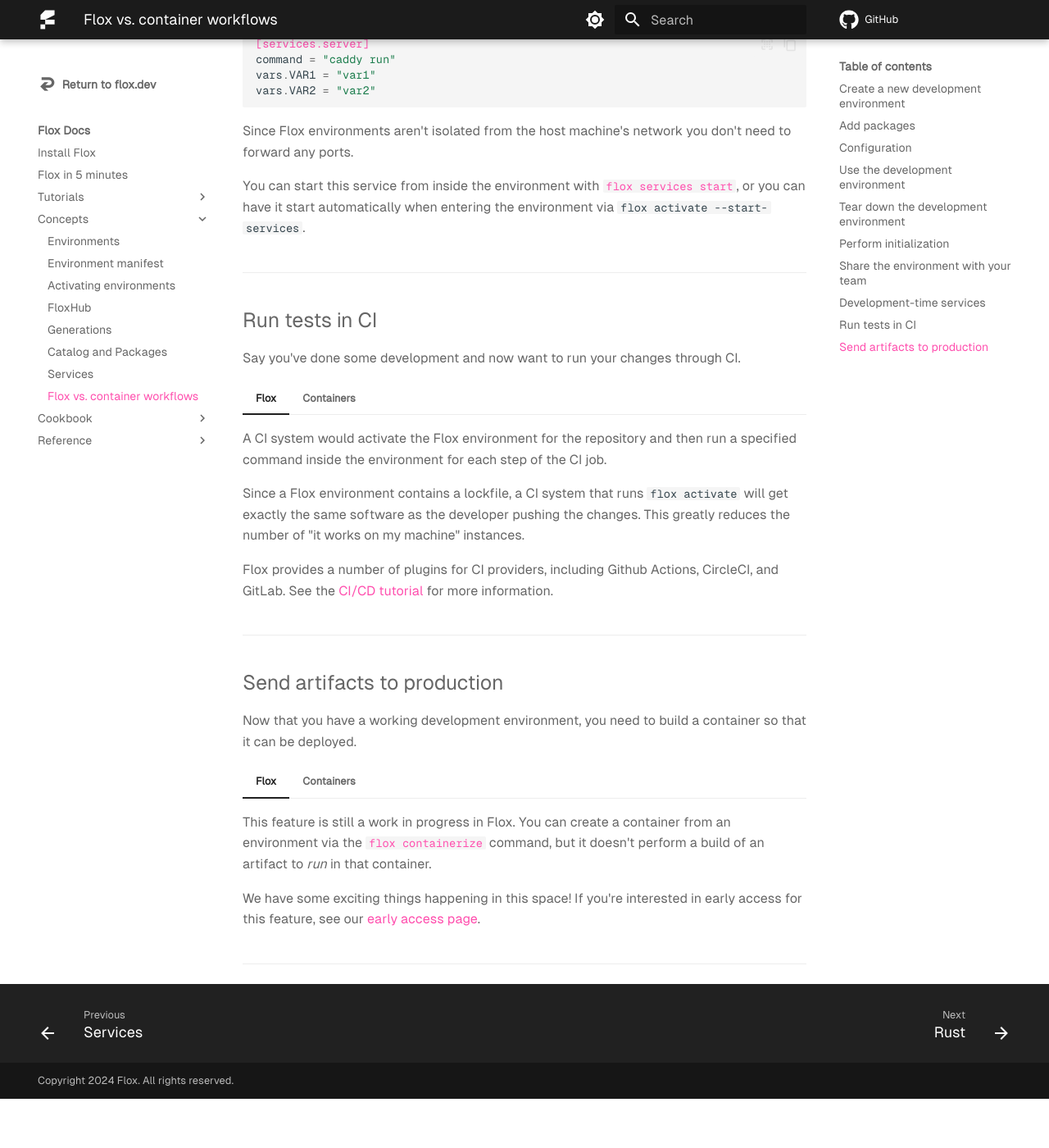
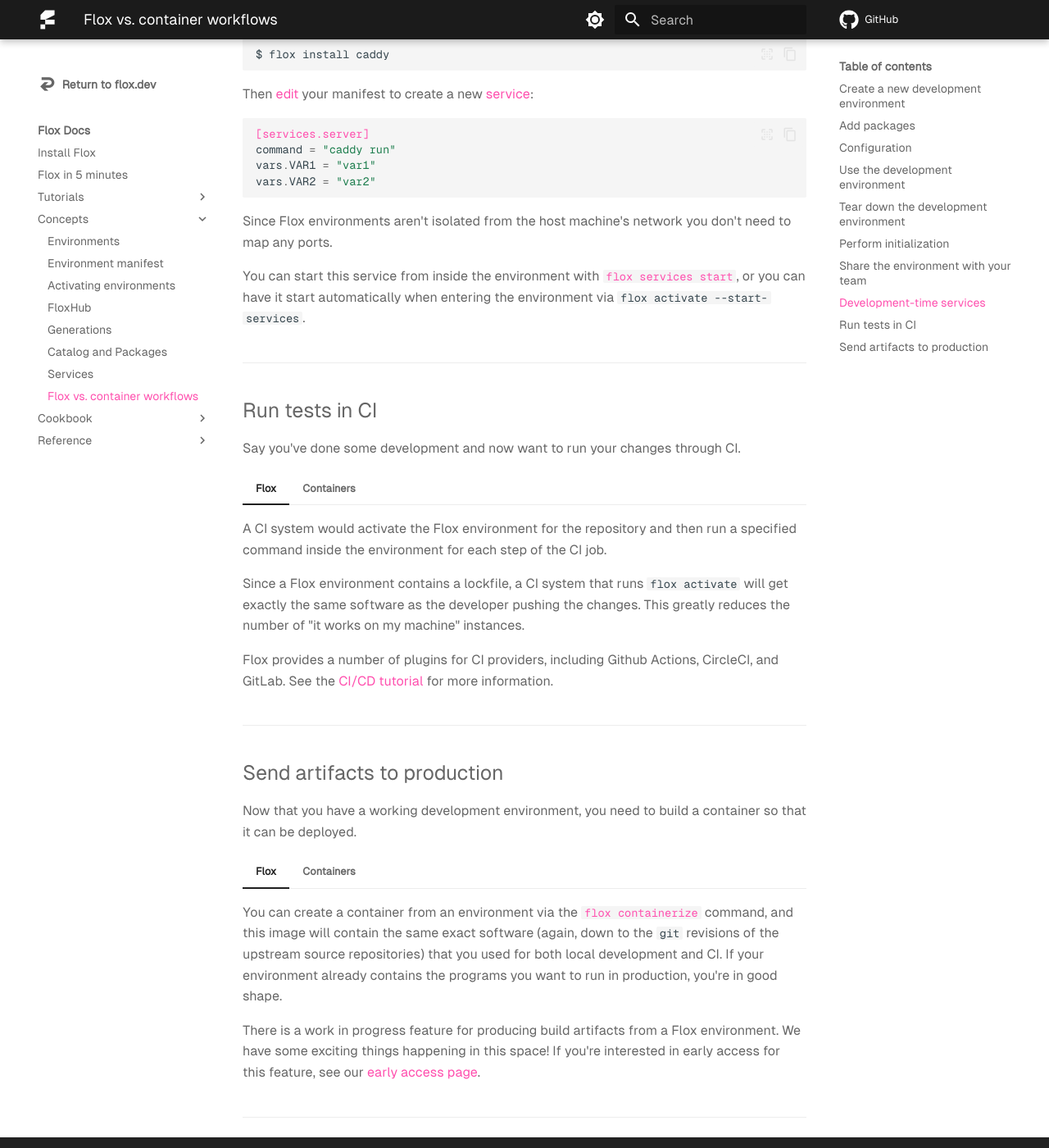
Before and after one commit to flox/floxdocs, an MkDocs documentation site: the page built from docs/concepts/flox-vs-containers.md, in a window 1280 px wide and 1400 px high, scrolled down 4641 px. Shown: the whole window at 82% size. Built offline with MkDocs 1.6.1 and Material for MkDocs 9.7.7, drawn with Linux system fonts in a browser that asks for light colours; plug-ins that fetch from the network failed and are left out; comment, search, counter and statistics services are not loaded; before the commit the page ends 5981 px from its top, so only the background shows below that; some of the changed text lies outside the part shown.

Commit message:
chore: review feedback

````diff
--- a/docs/concepts/flox-vs-containers.md
+++ b/docs/concepts/flox-vs-containers.md
@@ -194,6 +194,10 @@
     $ # now you're inside the container
     ```
 
+    Once you're inside the containers,
+    you don't have any of your local tools, your shell's aliases,
+    access to your dotfiles, or configurations for your local tools.
+
 ---
 
 ## Tear down the development environment
@@ -230,8 +234,8 @@
 
     This would be performed in the `hook.on-activate` script that's run when
     activating your environment.
-    You'll add this by first running `flox edit`,
-    the modifying the `hook` section of your manifest to look like this:
+    You'll add this by first running `flox edit` and
+    then modifying the `hook` section of your manifest to look like this:
 
     ```toml
     [hook]
@@ -261,6 +265,13 @@
 
     Since [`flox init`][init] creates a `.flox` directory inside your project,
     you can simply check this directory into source control.
+
+    ```bash
+    $ git add ./flox
+    $ git commit -m "Add Flox environment"
+    $ git push
+    ```
+
     Anyone with Flox installed can now work on this project with two commands:
 
     ```bash
@@ -333,7 +344,7 @@
     ```
 
     Since Flox environments aren't isolated from the host machine's network
-    you don't need to forward any ports.
+    you don't need to map any ports.
 
     You can start this service from inside the environment with
     [`flox services start`][services-start],
@@ -402,11 +413,16 @@
 
 === "Flox"
 
-    This feature is still a work in progress in Flox.
     You can create a container from an environment via the
     [`flox containerize`][containerize] command,
-    but it doesn't perform a build of an artifact to _run_ in that container.
+    and this image will contain the same exact software
+    (again, down to the `git` revisions of the upstream source repositories)
+    that you used for both local development and CI.
+    If your environment already contains the programs you want to run in
+    production, you're in good shape.
 
+    There is a work in progress feature for producing build artifacts from
+    a Flox environment.
     We have some exciting things happening in this space!
     If you're interested in early access for this feature,
     see our [early access page][early].
````
Also changed, not shown: other parts of docs/concepts/flox-vs-containers.md (+4 -4 lines).
